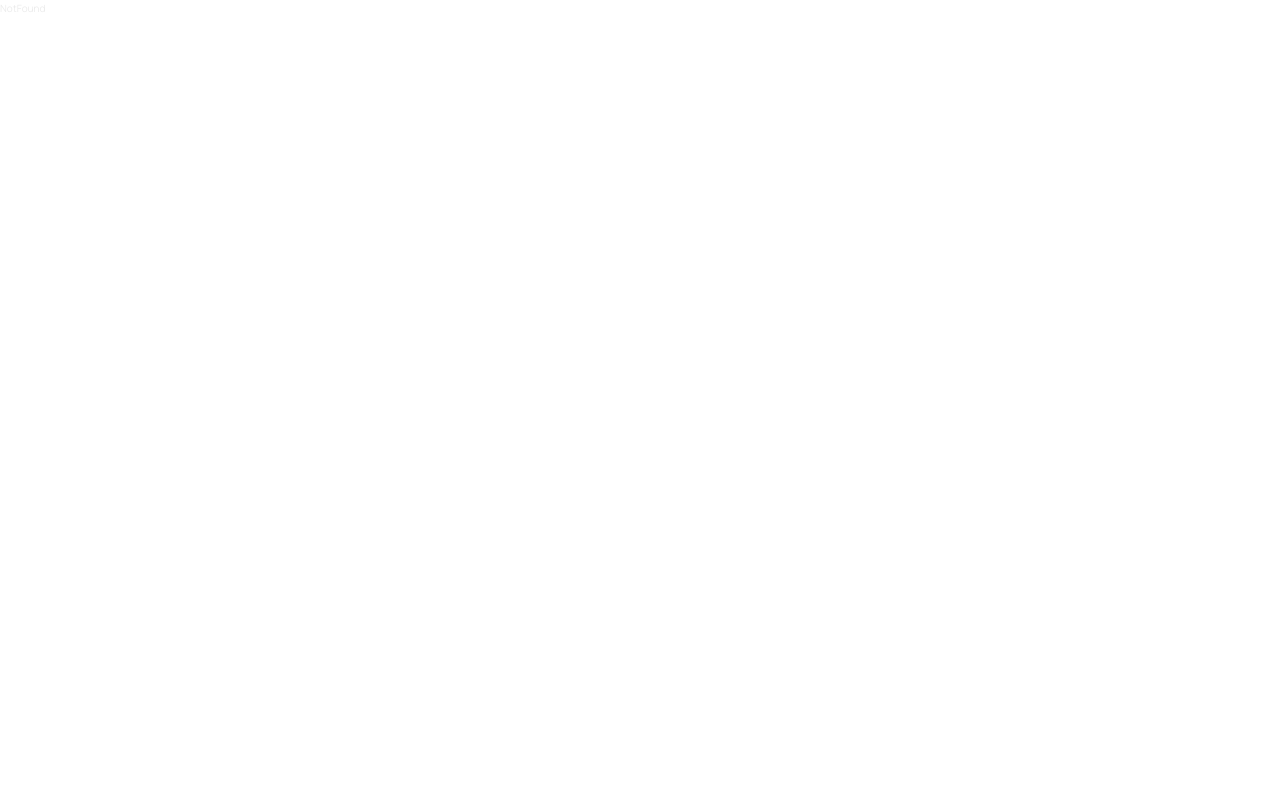
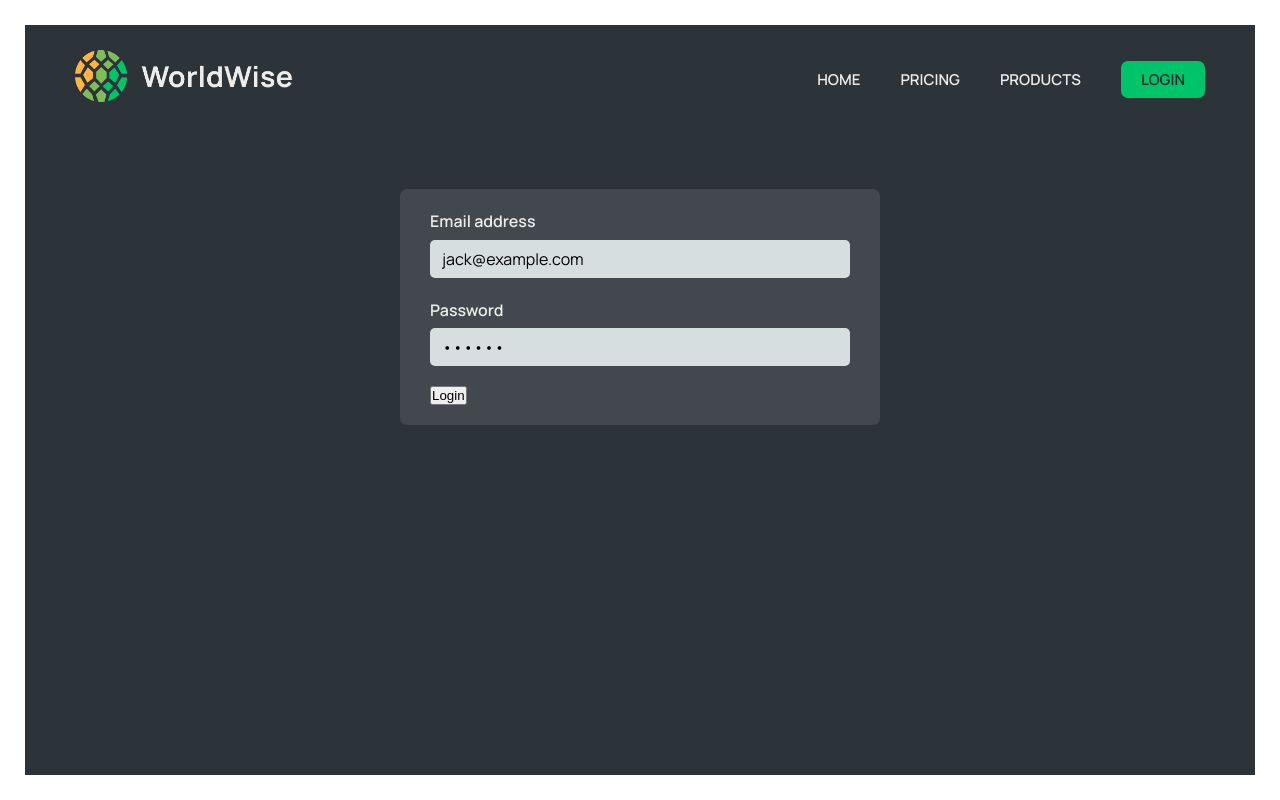
Before and after one commit to SivaSurender/VibeTrack, a React (Vite) app: page /login in a window 1280 px wide. Built offline with nearby package versions, Linux system fonts and the light colour scheme.

Commit message:
Added code

```diff
--- a/src/App.jsx
+++ b/src/App.jsx
@@ -2,9 +2,11 @@ import React from "react";
 import { BrowserRouter, Routes, Route } from "react-router-dom";
 import HomePage from "./pages/HomePage";
 import Pricing from "./pages/Pricing";
-import Products from "./pages/Products";
+
 import NotFound from "./pages/NotFound";
 import AppLayout from "./pages/AppLayout";
+import Login from "./pages/Login";
+import Product from "./pages/Product";
 
 function App() {
   return (
@@ -13,8 +15,9 @@ function App() {
         <Routes>
           <Route path="/" element={<HomePage />} />
           <Route path="/pricing" element={<Pricing />} />
-          <Route path="/products" element={<Products />} />
+          <Route path="/products" element={<Product />} />
           <Route path="/app" element={<AppLayout />} />
+          <Route path="/login" element={<Login />} />
           <Route path="*" element={<NotFound />} />
         </Routes>
       </BrowserRouter>
--- /dev/null
+++ b/src/components/Logo.jsx
@@ -0,0 +1,13 @@
+import { Link } from "react-router-dom";
+import styles from "./Logo.module.css";
+import logo from "../logo.png";
+
+function Logo() {
+  return (
+    <Link to="/">
+      <img src={logo} alt="WorldWise logo" className={styles.logo} />
+    </Link>
+  );
+}
+
+export default Logo;
--- /dev/null
+++ b/src/components/Logo.module.css
@@ -0,0 +1,3 @@
+.logo {
+  height: 5.2rem;
+}
--- a/src/components/NavBar.jsx
+++ b/src/components/NavBar.jsx
@@ -1,10 +1,12 @@
 import React from "react";
 import { NavLink } from "react-router-dom";
 import styles from "./NavBar.module.css";
+import Logo from "./Logo";
 
 function NavBar() {
   return (
     <nav className={styles.nav}>
+      <Logo />
       <ul>
         <li>
           <NavLink to="/">Home</NavLink>
@@ -15,6 +17,11 @@ function NavBar() {
         <li>
           <NavLink to="/products">Products</NavLink>
         </li>
+        <li>
+          <NavLink className={styles.ctaLink} to="/login">
+            Login
+          </NavLink>
+        </li>
       </ul>
     </nav>
   );
--- a/src/components/NavBar.module.css
+++ b/src/components/NavBar.module.css
@@ -1,22 +1,17 @@
 .nav {
-  /* display: flex;
+  display: flex;
   align-items: center;
-  justify-content: space-between; */
-  background-color: orangered;
+  justify-content: space-between;
 }
 
 .nav ul {
   list-style: none;
   display: flex;
-  justify-content: space-between;
-  /* align-items: center;
-  gap: 4rem; */
-}
-.nav :global(.active) {
-  background-color: green;
+  align-items: center;
+  gap: 4rem;
 }
 
-/* .nav a:link,
+.nav a:link,
 .nav a:visited {
   text-decoration: none;
   color: var(--color-light--2);
@@ -25,6 +20,7 @@
   font-weight: 600;
 }
 
+/* CSS Modules feature */
 .nav a:global(.active) {
   color: var(--color-brand--2);
 }
@@ -35,4 +31,4 @@ a.ctaLink:visited {
   color: var(--color-dark--0);
   padding: 0.8rem 2rem;
   border-radius: 7px;
-} */
+}
--- a/src/pages/HomePage.jsx
+++ b/src/pages/HomePage.jsx
@@ -6,7 +6,7 @@ import AppNav from "../components/AppNav";
 export default function Homepage() {
   return (
     <main className={styles.homepage}>
-      <AppNav />
+      <NavBar />
       <section>
         <h1>
           You travel the world.
--- a/src/pages/Login.jsx
+++ b/src/pages/Login.jsx
@@ -1,3 +1,5 @@
+import { useState } from "react";
+import NavBar from "../components/NavBar";
 import styles from "./Login.module.css";
 
 export default function Login() {
@@ -7,6 +9,7 @@ export default function Login() {
 
   return (
     <main className={styles.login}>
+      <NavBar />
       <form className={styles.form}>
         <div className={styles.row}>
           <label htmlFor="email">Email address</label>
--- a/src/pages/Pricing.jsx
+++ b/src/pages/Pricing.jsx
@@ -1,9 +1,12 @@
 // Uses the same styles as Product
 import styles from "./Product.module.css";
+import imgfdsf from "../img-2.jpg";
+import NavBar from "../components/NavBar";
 
-export default function Product() {
+export default function Pricing() {
   return (
     <main className={styles.product}>
+      <NavBar />
       <section>
         <div>
           <h2>
@@ -17,7 +20,7 @@ export default function Product() {
             voluptatem iste.
           </p>
         </div>
-        <img src="img-2.jpg" alt="overview of a large city with skyscrapers" />
+        <img src={imgfdsf} alt="overview of a large city with skyscrapers" />
       </section>
     </main>
   );
--- a/src/pages/Product.jsx
+++ b/src/pages/Product.jsx
@@ -1,11 +1,16 @@
 import styles from "./Product.module.css";
-import img from "../img-1.jpg";
+import NavBar from "../components/NavBar";
+import imageOne from "../img-1.jpg";
 
 export default function Product() {
   return (
     <main className={styles.product}>
+      <NavBar />
       <section>
-        <img src={img} alt="person with dog overlooking mountain with sunset" />
+        <img
+          src={imageOne}
+          alt="person with dog overlooking mountain with sunset"
+        />
         <div>
           <h2>About WorldWide.</h2>
           <p>
```
